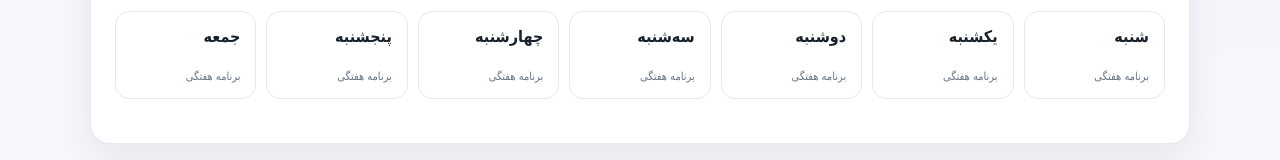
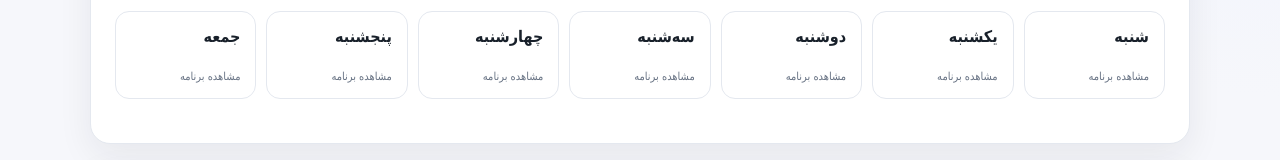
Before and after one commit to sepihy/test-vibecoding, a Next.js app: page / in a window 1280 px wide. Shown: the part 351-511 px from the top of the page. Built offline with nearby package versions, Linux system fonts and the light colour scheme.

Commit message:
fix: connect week day cards to day routes

```diff
--- a/components/DaysGrid.tsx
+++ b/components/DaysGrid.tsx
@@ -5,9 +5,9 @@ export function DaysGrid() {
   return (
     <div className="days-grid">
       {days.map((day) => (
-        <Link className="day-card" href={`/?day=${day.key}`} key={day.key}>
+        <Link className="day-card" href={`/days/${day.key}`} key={day.key}>
           <span>{day.label}</span>
-          <small>برنامه هفتگی</small>
+          <small>مشاهده برنامه</small>
         </Link>
       ))}
     </div>
```
